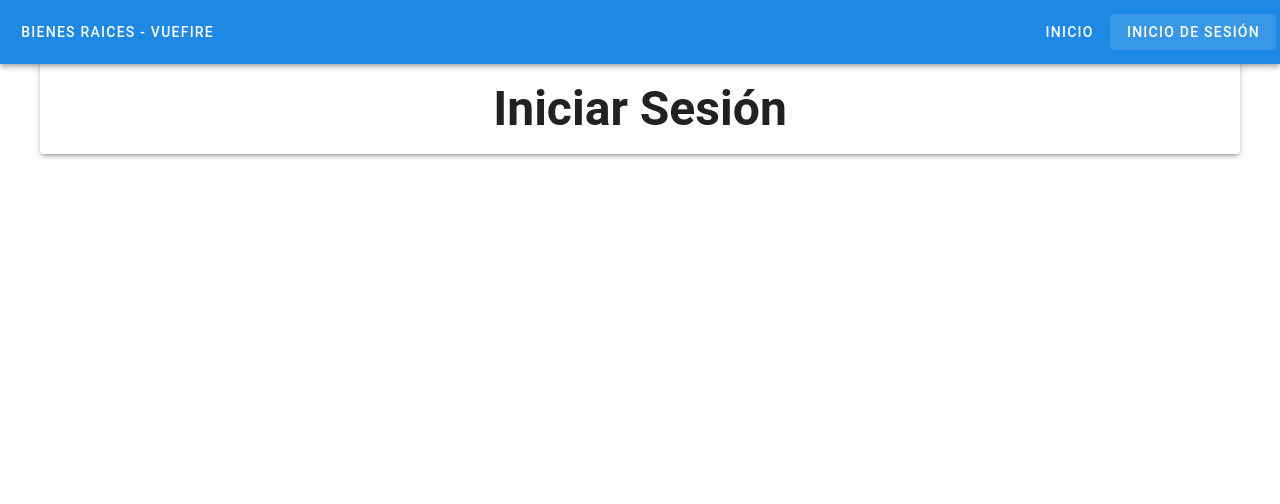
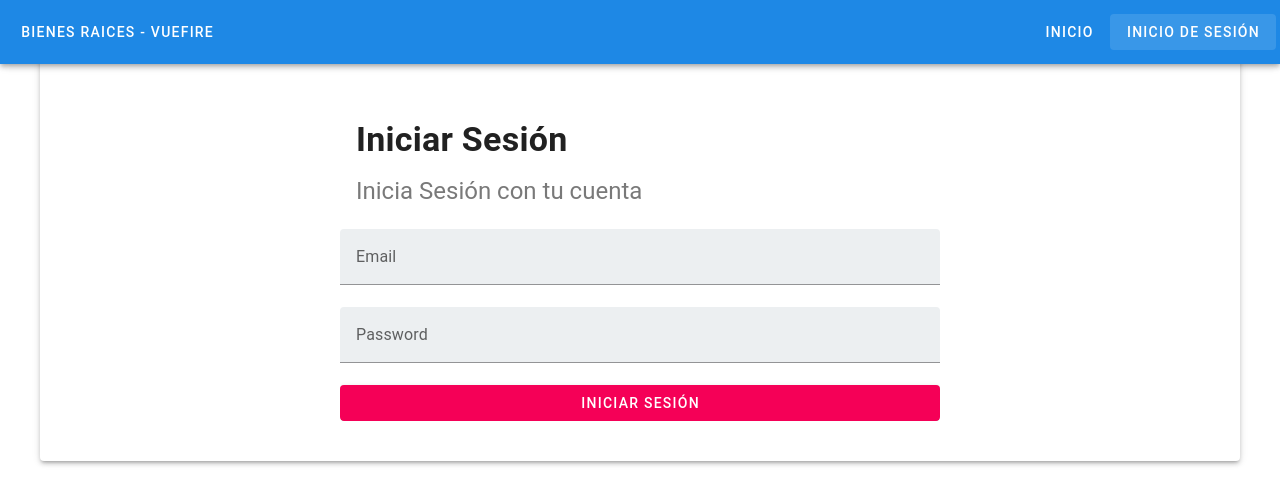
Before and after one commit to cdanilo22/Vue-Bienes-Raices, a Vue app: page /login in a window 1280 px wide. Shown: the top 504 px of the page. Built offline with nearby package versions, Linux system fonts and the light colour scheme.

Commit message:
Añadiendo el login

```diff
--- a/src/views/Login.View.vue
+++ b/src/views/Login.View.vue
@@ -4,7 +4,48 @@
 
 <template>
 
-    <h1 class="text-center text-h3 font-weight-bold my-5">Iniciar Sesión</h1>
 
+   <v-card
+    flat
+    max-width="600"
+    class="mx-auto my-10"
 
+   >
+        <v-card-title
+            class="text-h4 font-weight-bold"
+            tag="h3"
+        >
+            Iniciar Sesión
+        </v-card-title>
+
+        <v-card-subtitle
+         class="text-h5"
+        >
+        Inicia Sesión con tu cuenta
+
+        </v-card-subtitle>
+
+        <v-form class="mt-5">
+            <v-text-field
+                type="email"
+                label="Email"
+                bg-color="blue-grey-lighten-5"
+            />
+
+            <v-text-field
+                type="password"
+                label="Password"
+                bg-color="blue-grey-lighten-5"
+            />
+
+            <v-btn
+                block
+                color="pink-accent-3"
+            >
+                Iniciar Sesión
+            </v-btn>
+
+        </v-form>
+
+   </v-card>
 </template>
```
